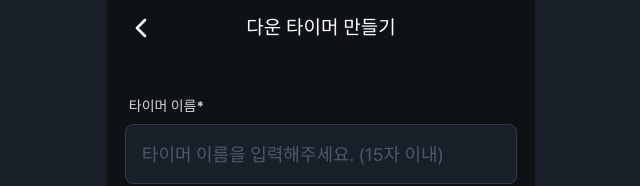
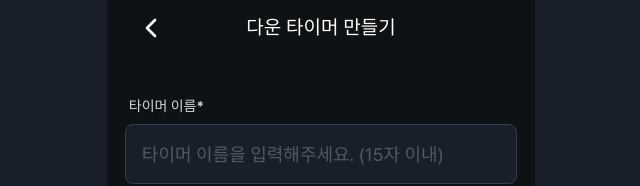
Before and after one commit to Nexters/time2do-FE, a React (Vite) app: page /countdown/new in a window 1280 px wide. Shown: the top 186 px of the page, without its empty margins (319-959 px from the left). Built offline with nearby package versions, Linux system fonts and the light colour scheme.

Commit message:
refactor: Header 컴포넌트의 뒤로가기 버튼에 좌측 마진 추가

```diff
--- a/src/components/Header/index.tsx
+++ b/src/components/Header/index.tsx
@@ -6,10 +6,10 @@ interface Props {
 
 const Header = ({ title }: Props) => {
   return (
-    <header className={'mb-[2rem] flex h-14 w-full items-center text-center'}>
-      <div className={'w-full flex-1 text-center text-[1.1875rem] text-white'}>{title}</div>
-      <button className={'absolute'}>
-        <img src={BackIcon} alt={'뒤로가기 버튼'} />
+    <header className="mb-[2rem] flex h-14 w-full items-center text-center">
+      <div className="w-full flex-1 text-center text-[1.1875rem] text-white">{title}</div>
+      <button className="absolute ml-[0.625rem]">
+        <img src={BackIcon} alt="뒤로가기 버튼" />
       </button>
     </header>
   )
```
